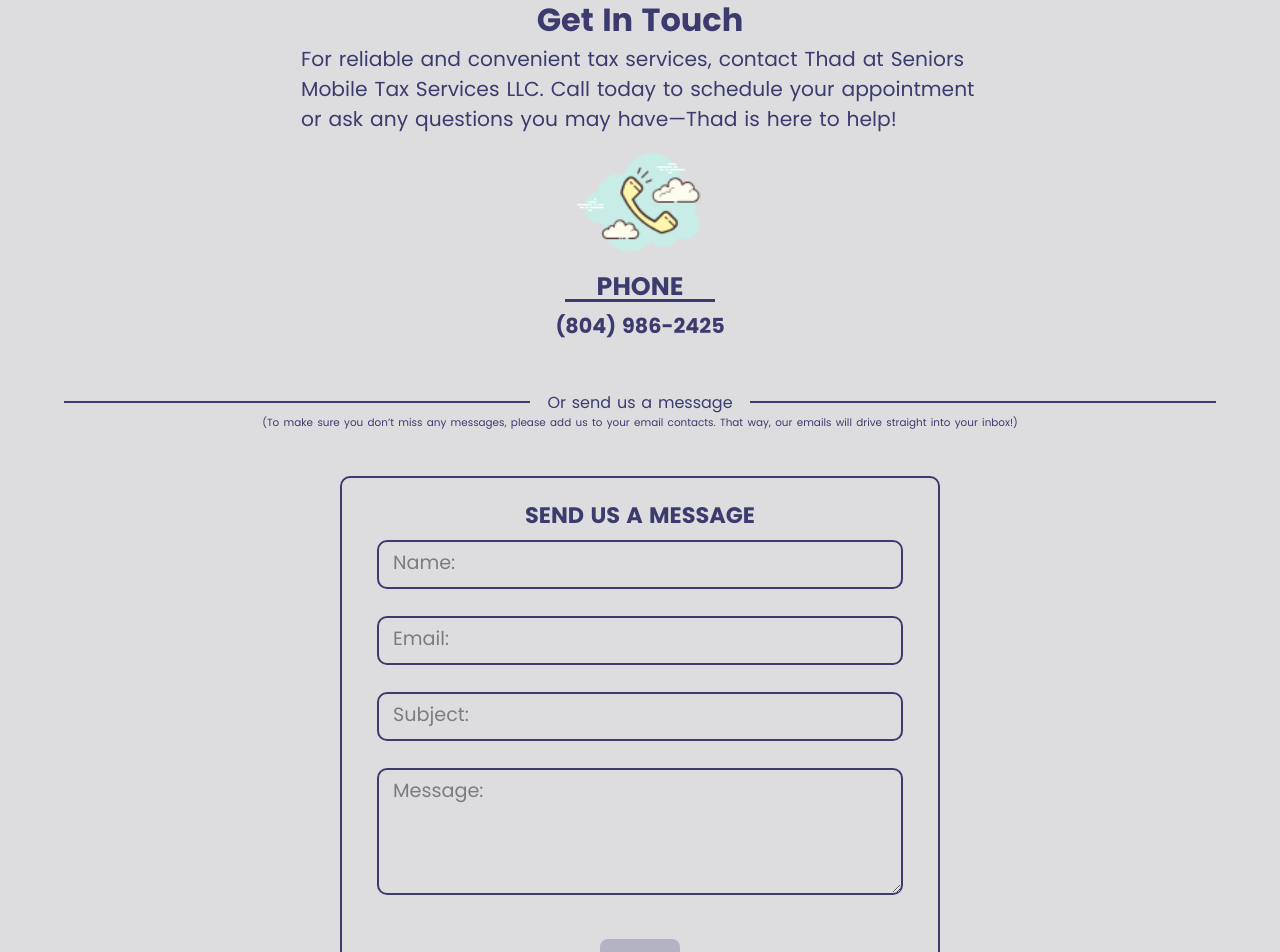
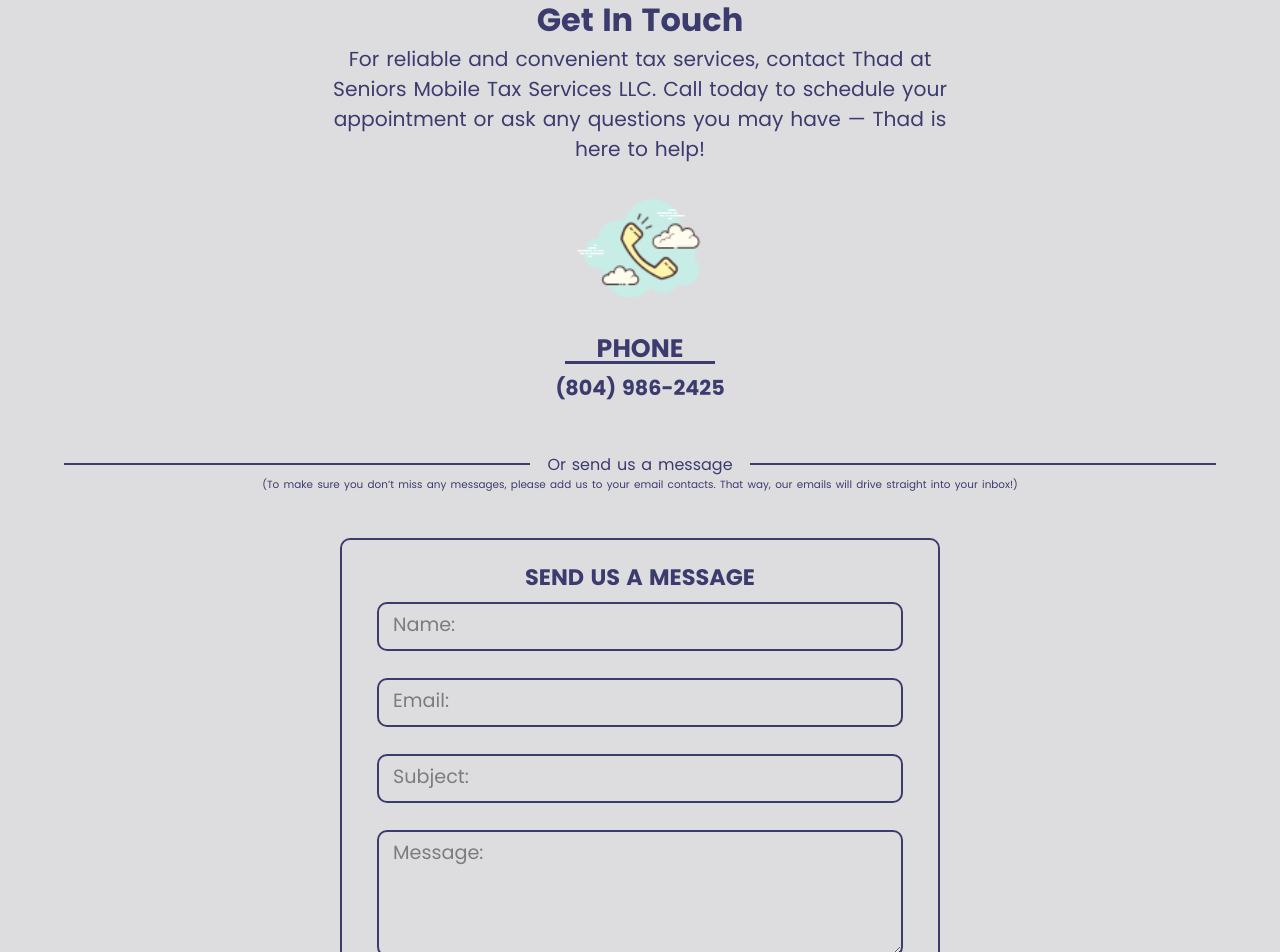
Before and after one commit to BeeDev-ValorCollective/smts, a React (Vite) app: page /contact in a window 1280 px wide. Shown: the part 260-1212 px from the top of the page. Built offline with nearby package versions, Linux system fonts and the light colour scheme; no server answers.

Commit message:
contact form adjustments

```diff
--- a/src/components/ContactComponents/ContactForm/ContactForm.jsx
+++ b/src/components/ContactComponents/ContactForm/ContactForm.jsx
@@ -46,7 +46,6 @@
     });
 
     return (
-        <div className="contact_wrapper">
         <div className="contact_container">
             {/* FORM SECTION */}
             <form onSubmit={sendMail}>
@@ -171,6 +170,5 @@
             </form>
             {/* FORM SECTION */}
         </div>
-        </div>
     );
 }
--- a/src/components/ContactComponents/ContactForm/contactForm.css
+++ b/src/components/ContactComponents/ContactForm/contactForm.css
@@ -1,11 +1,6 @@
-
 /*                */
 /*   FORM STYLE   */
 /*                */
-.contact_wrapper {
-    position: relative;
-    background-color: transparent;
-}
 
 .contact_container {
     display: flex;
@@ -17,7 +12,7 @@
         display: flex;
         flex-direction: column;
         align-items: center;
-        margin: 24px auto;
+        margin: 24px auto 48px;
         padding-top: 20px;
         width: 80%;
         min-width: 320px;
--- a/src/components/ContactComponents/ContactHeader/ContactHeader.jsx
+++ b/src/components/ContactComponents/ContactHeader/ContactHeader.jsx
@@ -13,7 +13,7 @@
                     Get In Touch
                 </h2>
                 <p>
-                    For reliable and convenient tax services, contact Thad at Seniors Mobile Tax Services LLC. Call today to schedule your appointment or ask any questions you may have—Thad is here to help!
+                    For reliable and convenient tax services, contact Thad at Seniors Mobile Tax Services LLC. Call today to schedule your appointment or ask any questions you may have — Thad is here to help!
                 </p>
                 <img src={ Phone_Icon } alt="Call Us" />
                 <h3>PHONE</h3>
--- a/src/components/ContactComponents/ContactHeader/contactHeader.css
+++ b/src/components/ContactComponents/ContactHeader/contactHeader.css
@@ -4,7 +4,7 @@
     margin: 36px 0;
     padding: 0 36px;
     width: 100%;
-    max-width: 750px;
+    max-width: 700px;
     display: flex;
     flex-direction: column;
     align-items: center;
@@ -12,6 +12,7 @@
 
     img {
         height: 140px;
+        margin: 16px
     }
 
     h3 {
@@ -20,6 +21,10 @@
         text-align: center;
         margin-bottom: 8px;
         border-bottom: 3px solid var(--black);
+    }
+
+    p {
+        text-align: center;
     }
 }
 
```
Lines whose indentation alone changed are shown as unchanged.
